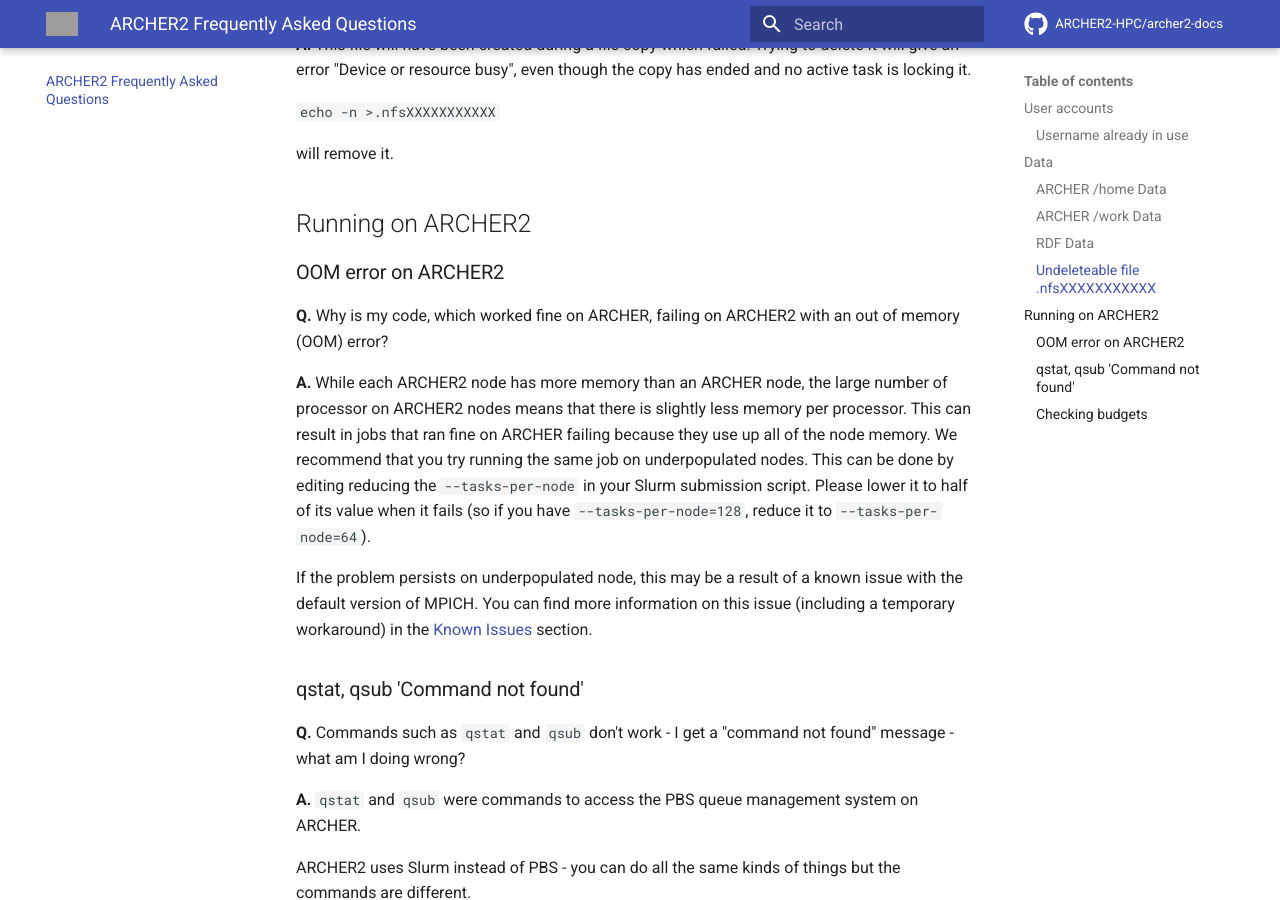
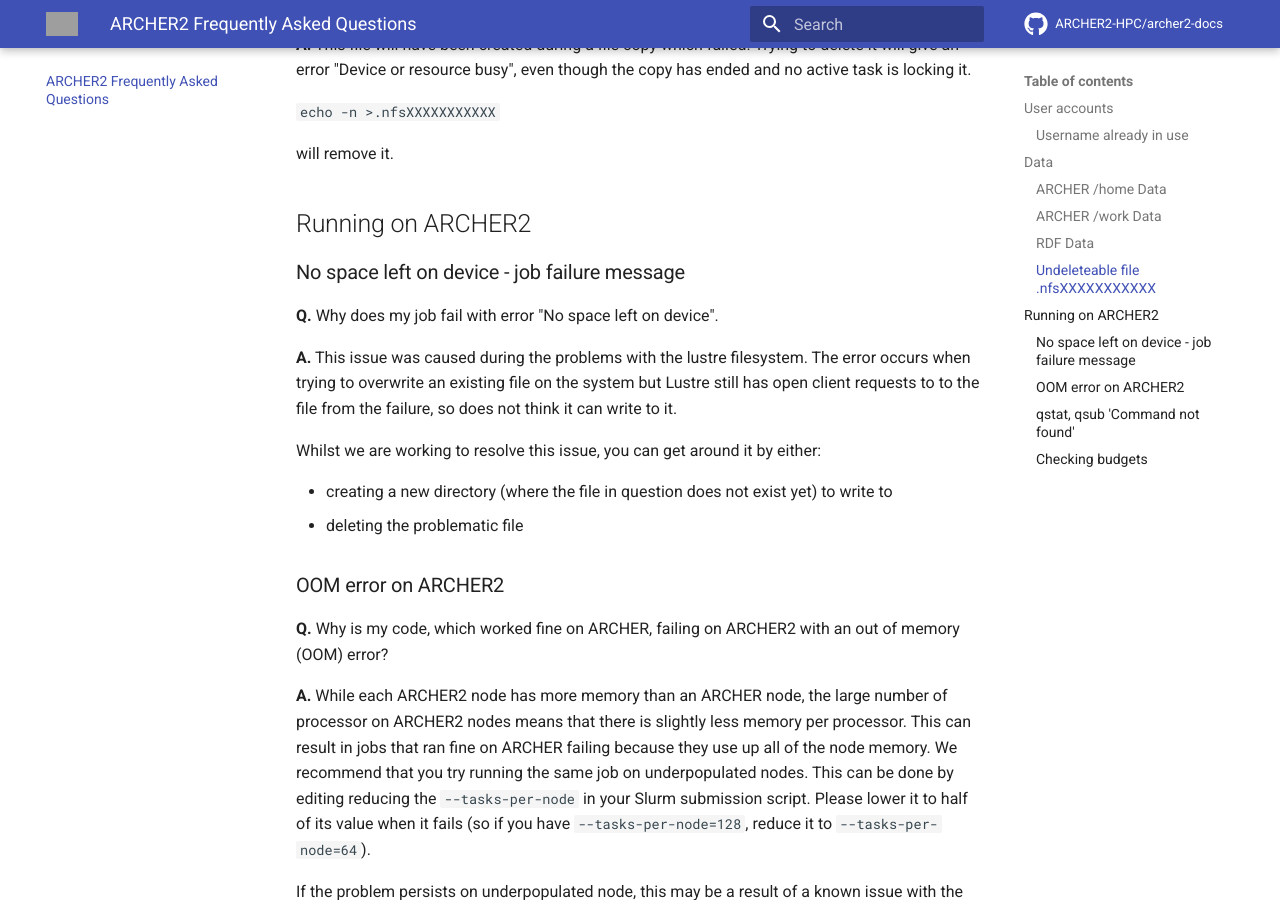
Before and after one commit to ARCHER2-HPC/archer2-docs, an MkDocs documentation site: the page built from docs/faq/index.md, in a window 1280 px wide and 900 px high, scrolled down 1958 px. Built offline with MkDocs 1.6.1 and Material for MkDocs 9.7.7, drawn with Linux system fonts in a browser that asks for light colours; comment, search, counter and statistics services are not loaded; grey boxes are pictures that could not be loaded.

Commit message:
Add "No space left on device" error and advice

```diff
--- a/docs/faq/index.md
+++ b/docs/faq/index.md
@@ -67,6 +67,18 @@
 
 ## Running on ARCHER2
 
+### No space left on device - job failure message
+
+**Q.**  Why does my job fail with error  "No space left on device".
+
+**A.** This issue was caused during the problems with the lustre filesystem. The error occurs when trying to overwrite an existing file on the system but Lustre still has open client requests to to the file from the failure, so does not think it can write to it.
+
+Whilst we are working to resolve this issue, you can get around it by either:
+
+* creating a new directory (where the file in question does not exist yet) to write to
+* deleting the problematic file
+
+
 ### OOM error on ARCHER2
 
 **Q.** Why is my code, which worked fine on ARCHER, failing on ARCHER2 with an
```
